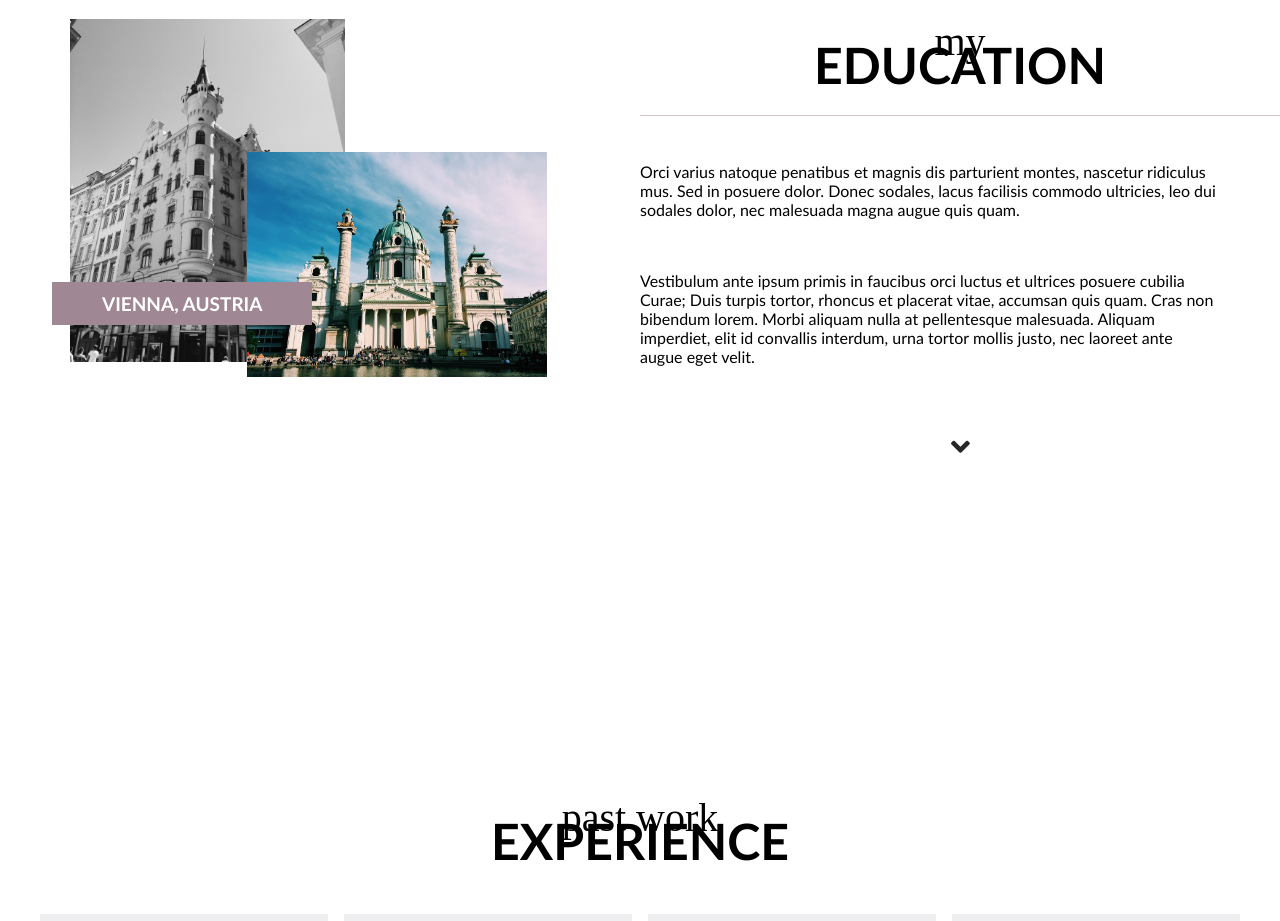
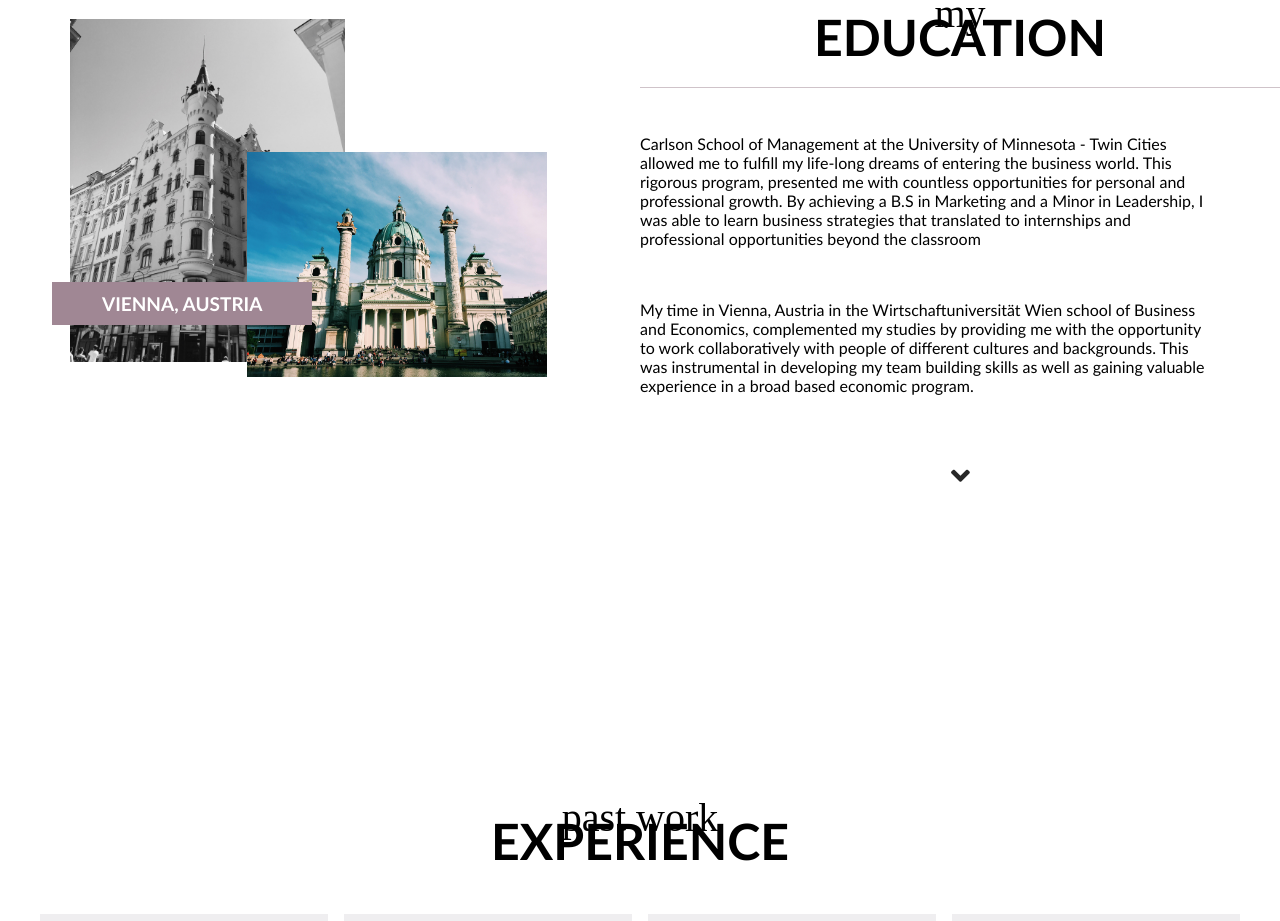
Before and after one commit to brothernk/natalie-feldkamp, a React (Create React App) app: page / in a window 1280 px wide. Shown: the part 1780-2701 px from the top of the page. Built offline with nearby package versions, Linux system fonts and the light colour scheme; a web font is replaced by a local one.

Commit message:
education

```diff
--- a/src/components/Education/Education.js
+++ b/src/components/Education/Education.js
@@ -14,17 +14,10 @@ const Education = () => (
       <h2 className="header">Education</h2>
       <hr></hr>
       <p>
-        Orci varius natoque penatibus et magnis dis parturient montes,
-        nascetur ridiculus mus. Sed in posuere dolor. Donec sodales,
-        lacus facilisis commodo ultricies, leo dui sodales dolor, nec
-        malesuada magna augue quis quam.
+      Carlson School of Management at the University of Minnesota - Twin Cities allowed me to fulfill my life-long dreams of entering the business world. This rigorous program, presented me with countless opportunities for personal and professional growth. By achieving a B.S in Marketing and a Minor in Leadership, I was able to learn business strategies that translated to internships and professional opportunities beyond the classroom
       </p>
       <p>
-        Vestibulum ante ipsum primis in faucibus orci luctus et ultrices
-        posuere cubilia Curae; Duis turpis tortor, rhoncus et placerat vitae,
-        accumsan quis quam. Cras non bibendum lorem. Morbi aliquam nulla at
-        pellentesque malesuada. Aliquam imperdiet, elit id convallis interdum,
-        urna tortor mollis justo, nec laoreet ante augue eget velit.
+      My time in Vienna, Austria in the Wirtschaftuniversität Wien school of Business and Economics, complemented my studies by providing me with the opportunity to work collaboratively with people of different cultures and backgrounds. This was instrumental in developing my team building skills as well as  gaining valuable experience in a broad based economic program.
       </p>
       <a href="#work-pg"><i className="fas fa-angle-down"></i></a>
     </div>
```
